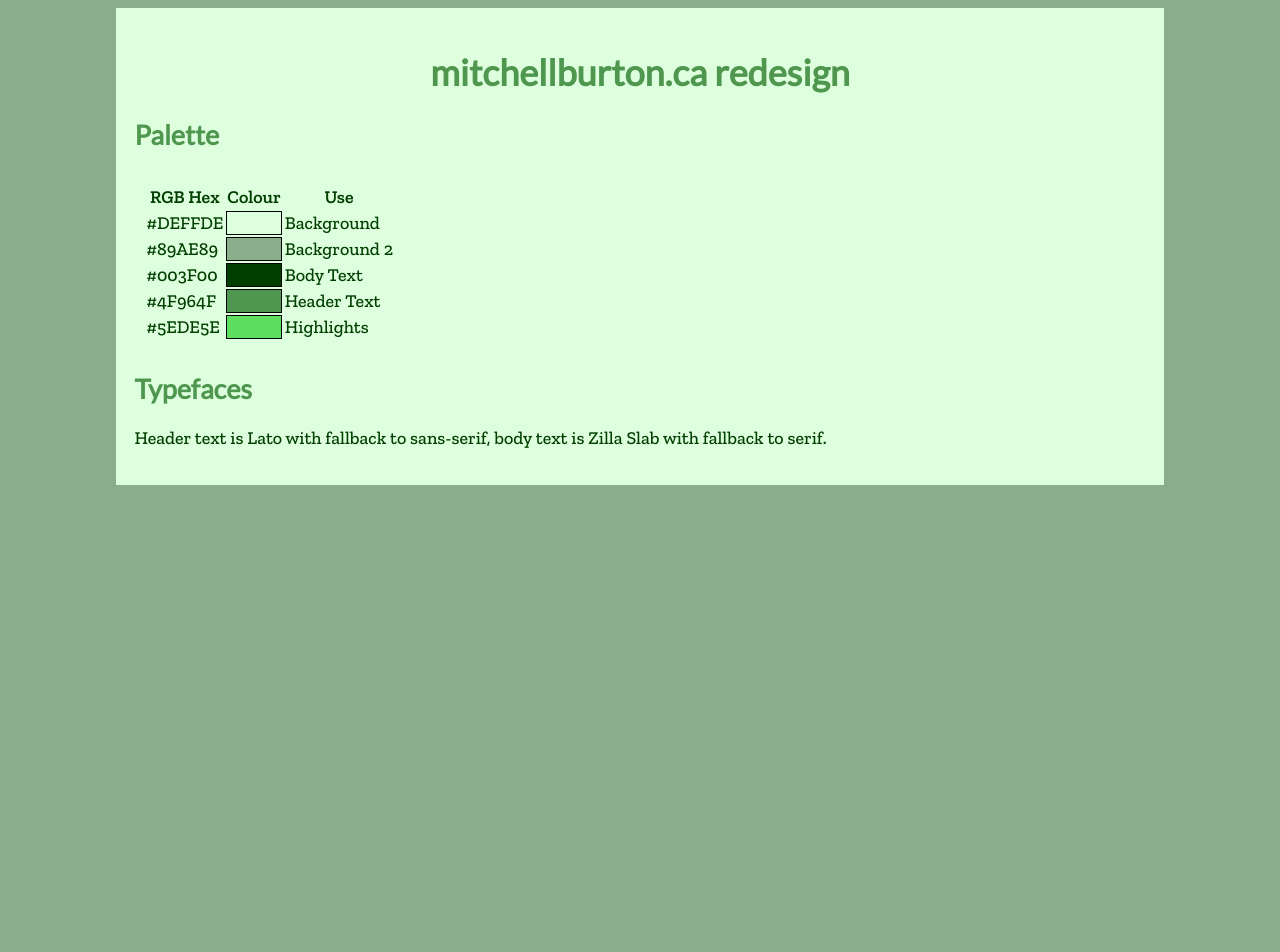
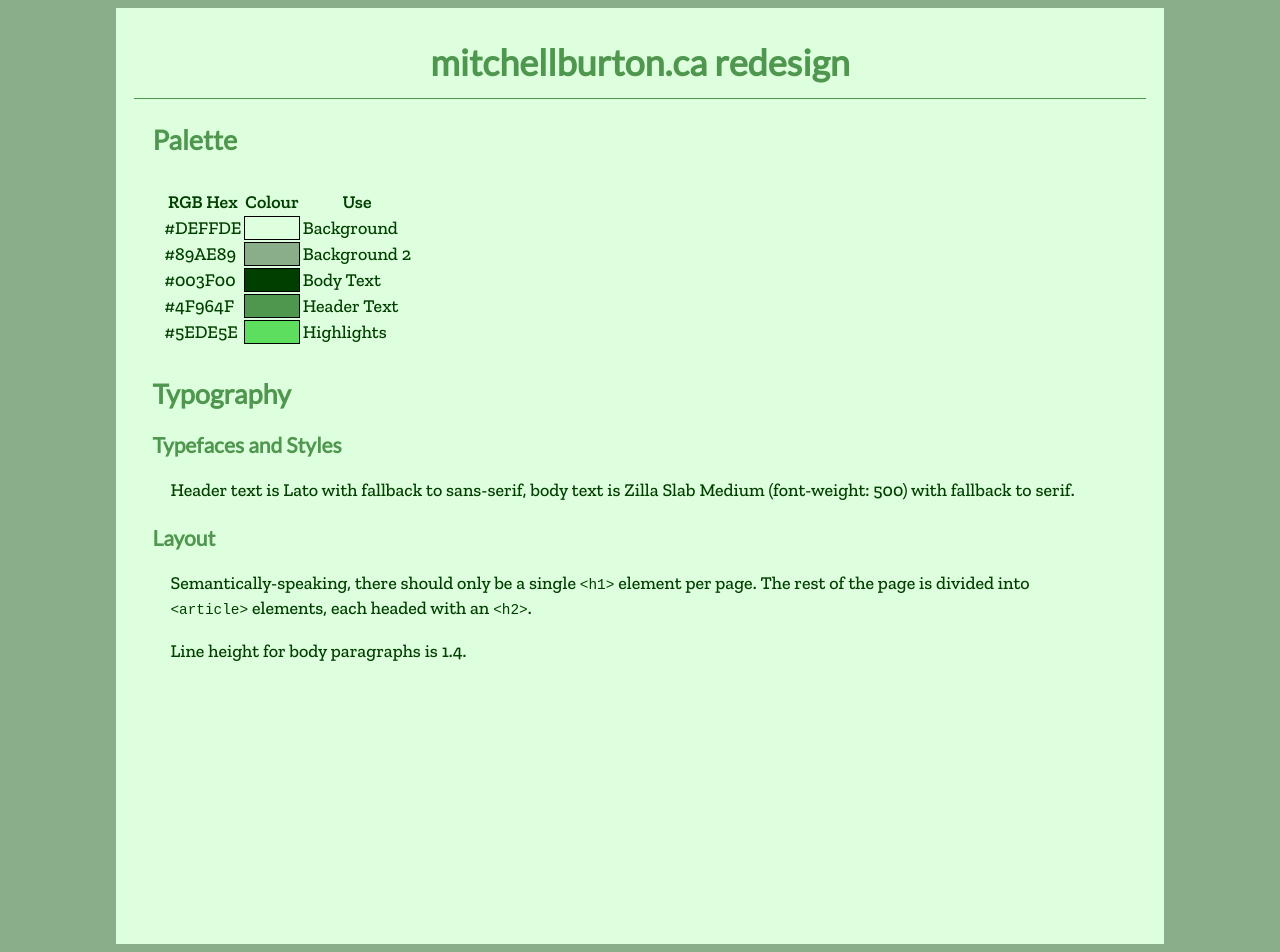
Before and after one commit to Perfect5th/perfect5th.github.io, a Jekyll site: the page redesign.html, which Jekyll copies as it is, in a window 1280 px wide. Built offline with Jekyll 4.4.1, drawn with Linux system fonts in a browser that asks for light colours; before the commit the page ends 900 px from its top, so only the background shows below that.

Commit message:
more work on style redesign

```diff
--- a/redesign.css
+++ b/redesign.css
@@ -24,7 +24,16 @@ main {
     margin: auto;
     padding: 1em;
     width: 80%;
-    height: 100%;
+    min-height: 100vh;
+}
+
+article {
+    padding: 0 1em;
+}
+
+article p {
+    line-height: 1.4;
+    padding: 0 1em;
 }
 
 h1, h2, h3, h4, h5, h6 {
@@ -33,5 +42,12 @@ h1, h2, h3, h4, h5, h6 {
 }
 
 h1 {
+    border-bottom: 1px solid #4F964F;
+    line-height: 2em;
+    margin-top: 0;
     text-align: center;
 }
+
+code {
+    font-size: 0.8em;
+}
--- a/redesign.html
+++ b/redesign.html
@@ -9,8 +9,11 @@
   <body>
 
     <main>
+      <header>
         <h1>mitchellburton.ca redesign</h1>
+      </header>
 
+      <article>
         <h2>Palette</h2>
         <table style="padding: 0.5em;">
           <thead>
@@ -46,12 +49,24 @@
             </tr>
           </tbody>
         </table>
+      </article>
 
-      <h2>Typefaces</h2>
+      <article>
+        <h2>Typography</h2>
+        <h3>Typefaces and Styles</h3>
         <p>
           Header text is Lato with fallback to sans-serif, body text is Zilla Slab
-        with fallback to serif.
+          Medium (font-weight: 500) with fallback to serif.
         </p>
+        <h3>Layout</h3>
+        <p>
+          Semantically-speaking, there should only be a single <code>&lt;h1&gt;</code>
+          element per page. The rest of the page is divided into <code>&lt;article&gt;</code>
+          elements, each headed with an <code>&lt;h2&gt;</code>.
+        </p>
+        <p>Line height for body paragraphs is 1.4.</p>
+      </article>
+
     </main>
 
   </body>
```
Lines whose indentation alone changed are shown as unchanged.
